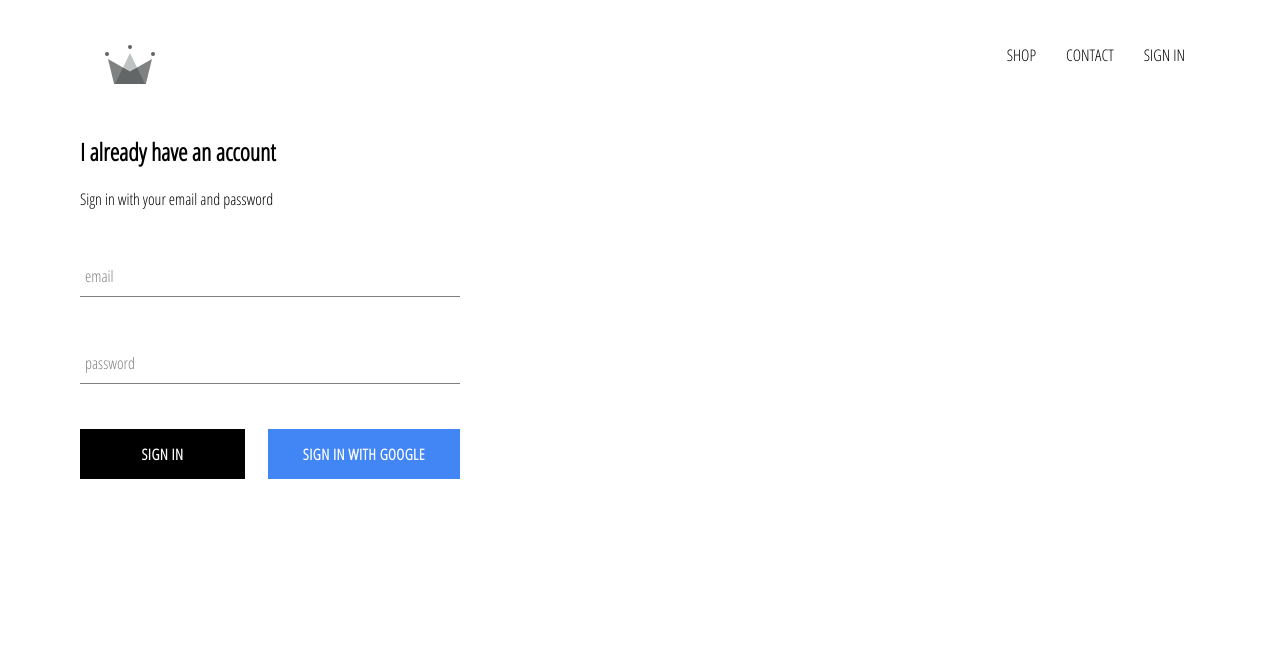
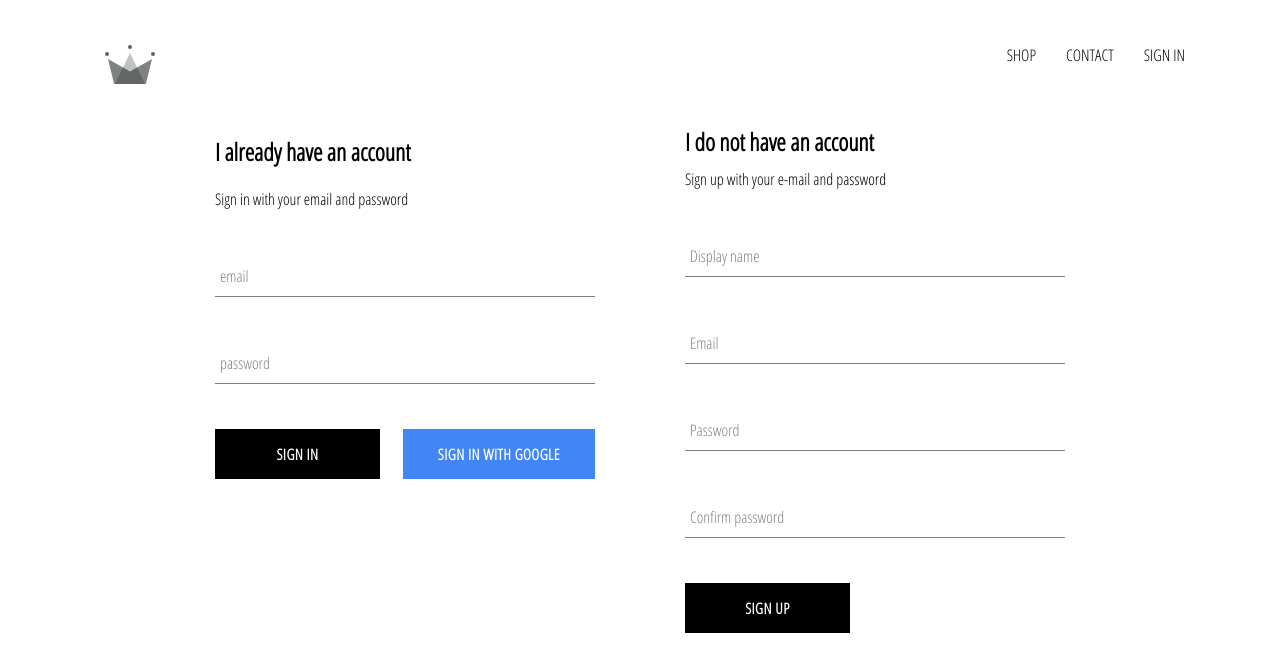
Before and after one commit to kabulzhan/crwn-clothing, a React (Create React App) app: page /signin in a window 1280 px wide. Shown: the top 672 px of the page. Built offline with nearby package versions, Linux system fonts and the light colour scheme; no server answers.

Commit message:
implemented firebase utils, included ability to store authenticated users into our firestore database

```diff
--- a/src/App.js
+++ b/src/App.js
@@ -1,6 +1,6 @@
 import React from "react";
 import { Route, Switch } from "react-router-dom";
-import { auth } from "./firebase/firebase.utils";
+import { auth, createUserProfileDocument } from "./firebase/firebase.utils";
 
 import "./App.css";
 import HomePage from "./pages/homepage/homepage.component";
@@ -20,8 +20,23 @@
   unsubscribeFromAuth = null;
 
   componentDidMount() {
-    this.unsubscribeFromAuth = auth.onAuthStateChanged((user) => {
-      this.setState({ currentUser: user });
+    this.unsubscribeFromAuth = auth.onAuthStateChanged(async (userAuth) => {
+      if (userAuth) {
+        const userRef = await createUserProfileDocument(userAuth);
+
+        userRef.onSnapshot((snapshot) => {
+          this.setState({
+            currentUser: {
+              id: snapshot.id,
+              ...snapshot.data(),
+            },
+          });
+        });
+        console.log(this.state);
+      } else this.setState({ currentUser: userAuth });
+      // this.setState({ currentUser: user });
+
+      // console.log(user);
     });
   }
 
--- /dev/null
+++ b/src/components/sign-up/sign-up.component.jsx
@@ -0,0 +1,92 @@
+import React from "react";
+import "./sign-up.styles.scss";
+import FormInput from "../form-input/form-input.component";
+import CustomButton from "../custom-button/custom-button.component";
+
+import { auth, createUserProfileDocument } from "../../firebase/firebase.utils";
+
+class SignUp extends React.Component {
+  constructor() {
+    super();
+
+    this.state = {
+      displayName: "",
+      email: "",
+      password: "",
+      confirmPassword: "",
+    };
+  }
+
+  handleSubmit = async (event) => {
+    event.preventDefault();
+    const { displayName, email, password, confirmPassword } = this.state;
+    if (password !== confirmPassword) return alert("passwords don't match");
+    try {
+      const { user } = await auth.createUserWithEmailAndPassword(
+        email,
+        password
+      );
+      await createUserProfileDocument(user, { displayName });
+      this.setState({
+        displayName: "",
+        email: "",
+        password: "",
+        confirmPassword: "",
+      });
+    } catch (error) {
+      console.log(error);
+    }
+  };
+
+  handleChange = (event) => {
+    const { name, value } = event.target;
+    this.setState({ [name]: value });
+  };
+
+  render() {
+    const { displayName, email, password, confirmPassword } = this.state;
+    return (
+      <div className="sign-up">
+        <h2 className="title">I do not have an account</h2>
+        <span>Sign up with your e-mail and password</span>
+        <form className="sign-up-form" onSubmit={this.handleSubmit}>
+          <FormInput
+            type="text"
+            name="displayName"
+            value={displayName}
+            handleChange={this.handleChange}
+            label="Display name"
+            required
+          />
+          <FormInput
+            type="email"
+            name="email"
+            value={email}
+            handleChange={this.handleChange}
+            label="Email"
+            required
+          />
+          <FormInput
+            type="password"
+            name="password"
+            value={password}
+            handleChange={this.handleChange}
+            label="Password"
+            required
+          />
+          <FormInput
+            type="password"
+            name="confirmPassword"
+            value={confirmPassword}
+            handleChange={this.handleChange}
+            label="Confirm password"
+            required
+          />
+          <CustomButton type="submit">SIGN UP</CustomButton>
+        </form>
+      </div>
+    );
+  }
+}
+
+export default SignUp;
--- /dev/null
+++ b/src/components/sign-up/sign-up.styles.scss
@@ -0,0 +1,9 @@
+.sign-up {
+  display: flex;
+  flex-direction: column;
+  width: 380px;
+
+  .title {
+    margin: 10px 0;
+  }
+}
--- a/src/firebase/firebase.utils.js
+++ b/src/firebase/firebase.utils.js
@@ -13,6 +13,29 @@
   measurementId: "G-54TN1JVC1K",
 };
 
+export const createUserProfileDocument = async (userAuth, additionalData) => {
+  if (!userAuth) return;
+  const userRef = firestore.doc(`users/${userAuth.uid}`);
+  const snapShot = await userRef.get();
+  if (!snapShot.exists) {
+    const { displayName, email } = userAuth;
+    const createdAt = new Date();
+
+    try {
+      await userRef.set({
+        displayName,
+        email,
+        createdAt,
+        ...additionalData,
+      });
+    } catch (error) {
+      console.log("error creating user", error.message);
+    }
+  }
+
+  return userRef;
+};
+
 firebase.initializeApp(config);
 
 export const auth = firebase.auth();
--- a/src/pages/sign-in-and-sign-up/sign-in-and-sign-up.component.jsx
+++ b/src/pages/sign-in-and-sign-up/sign-in-and-sign-up.component.jsx
@@ -2,11 +2,13 @@
 
 import "./sign-in-and-sign-up.styles.scss";
 import SignIn from "../../components/sign-in/sign-in.component";
+import SignUp from "../../components/sign-up/sign-up.component";
 
 const SignInAndSignUpPage = () => {
   return (
     <div className="sign-in-and-sign-up">
       <SignIn />
+      <SignUp />
     </div>
   );
 };
--- a/src/pages/sign-in-and-sign-up/sign-in-and-sign-up.styles.scss
+++ b/src/pages/sign-in-and-sign-up/sign-in-and-sign-up.styles.scss
@@ -0,0 +1,6 @@
+.sign-in-and-sign-up {
+  width: 850px;
+  display: flex;
+  justify-content: space-between;
+  margin: auto;
+}
```
